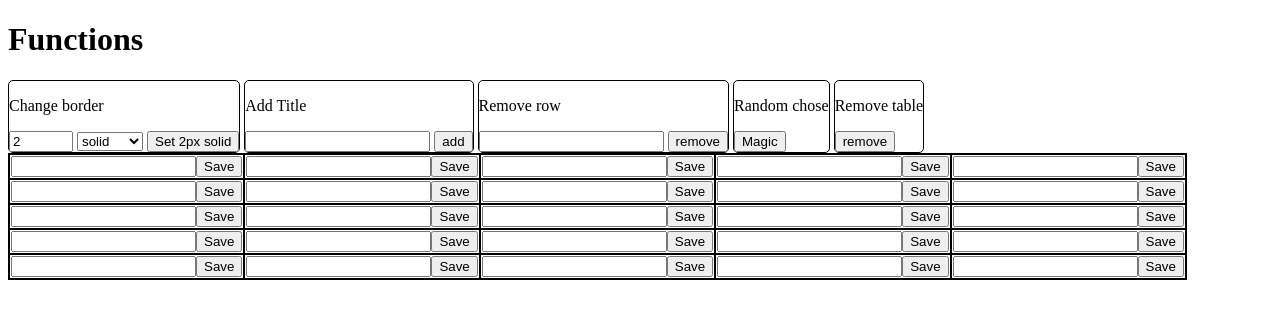
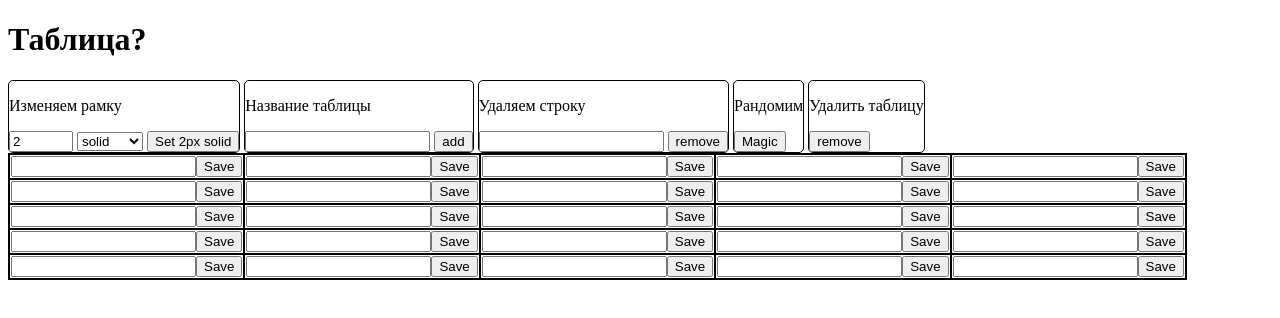
Before and after one commit to Raulwerttt/WEB-ITMO-2019, a plain HTML site: page JS/Tables/AAA.html in a window 1280 px wide. Both pictures are taken after typing "5", "5" into the empty fields and a click on the button "Create". Drawn offline with Linux system fonts and the light colour scheme.

Commit message:
Update AAA.html

```diff
--- a/JS/Tables/AAA.html
+++ b/JS/Tables/AAA.html
@@ -25,16 +25,16 @@
     </head>
     <body>
         <form id="form">
-            <span>Count of columns</span>
+            <span>Колличество колонок</span>
             <input type="number" id="Cols" min="0" />
-            <span>Count of rows</span>
+            <span>Колличество строк</span>
             <input type="number" id="Rows" min="0" />
             <input type="button" value="Create" onclick="create()" />
         </form>
         <div id="Functions">
-            <h1>Functions</h1>
+            <h1>Таблица?</h1>
             <div>
-                <p>Change border</p>
+                <p>Изменяем рамку</p>
                 <form action="">
                     <input id="chBS" type="number" min="0" max="999" value="2" oninput="changeBorderButton()" />
                     <select name="" id="chBT" oninput="changeBorderButton()">
@@ -51,25 +51,25 @@
                 </form>
             </div>
             <div>
-                <p>Add Title</p>
+                <p>Название таблицы</p>
                 <form action="">
                     <input id="title" type="textarea" />
                     <input type="button" value="add" onclick="addTitle();" />
                 </form>
             </div>
             <div>
-                <p>Remove row</p>
+                <p>Удаляем строку</p>
                 <form action="">
                     <input id="rmTr" type="number" min="0" />
                     <input type="button" value="remove" onclick="removeTr();" />
                 </form>
             </div>
             <div>
-                <p>Random chose</p>
+                <p>Рандомим</p>
                 <button onclick="makeMagic();">Magic</button>
             </div>
             <div>
-                <p>Remove table</p>
+                <p>Удалить таблицу</p>
                 <button onclick="removeTable();">remove</button>
             </div>
         </div>
```
